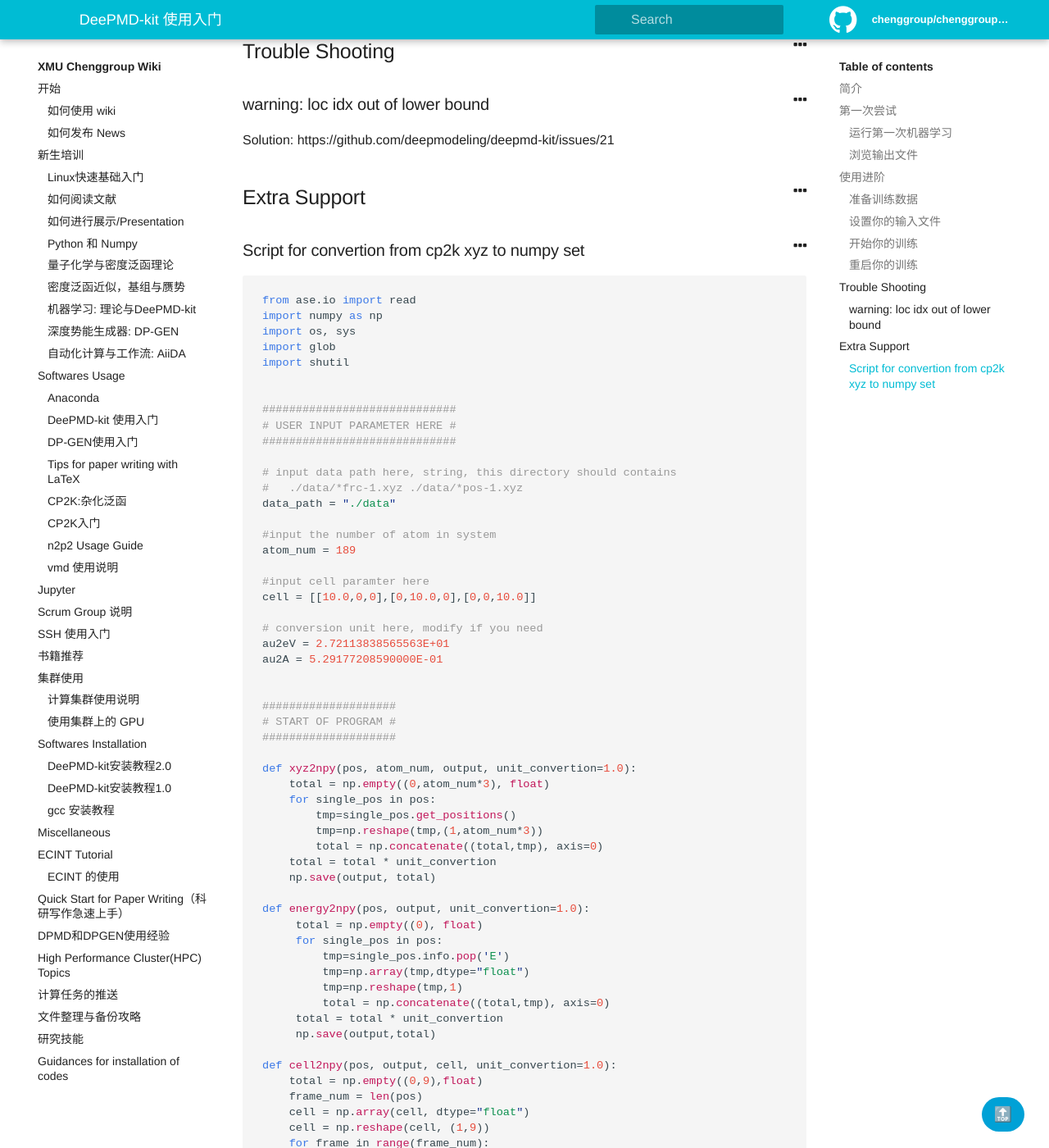
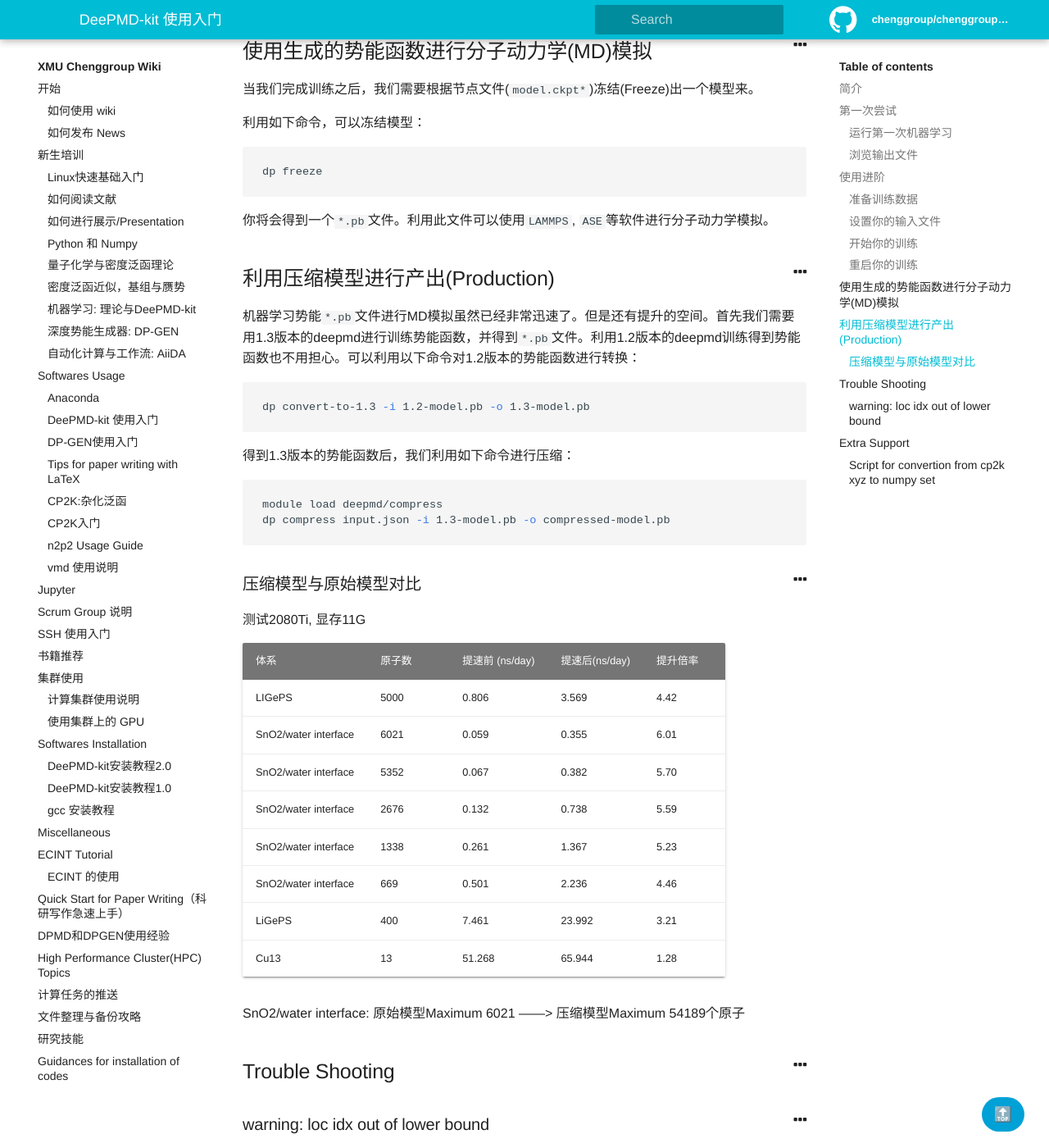
Before and after one commit to chenggroup/chenggroup.github.io, a Jekyll site: the page built from _wiki/Softwares Usage/DeePMD-kit.md, in a window 1280 px wide and 1400 px high, scrolled down 6273 px. Shown: the whole window at 82% size. Built offline with Jekyll 4.4.1, drawn with Linux system fonts in a browser that asks for light colours.

Commit message:
压缩模型解说

````diff
--- a/_wiki/Softwares Usage/DeePMD-kit.md
+++ b/_wiki/Softwares Usage/DeePMD-kit.md
@@ -256,6 +256,50 @@ dp train input.json --restart model.ckpt
 
 
 
+## 使用生成的势能函数进行分子动力学(MD)模拟
+
+当我们完成训练之后，我们需要根据节点文件(`model.ckpt*`)冻结(Freeze)出一个模型来。
+
+利用如下命令，可以冻结模型：
+
+```bash
+dp freeze
+```
+
+你将会得到一个`*.pb`文件。利用此文件可以使用`LAMMPS`, `ASE`等软件进行分子动力学模拟。
+
+## 利用压缩模型进行产出(Production)
+
+机器学习势能`*.pb`文件进行MD模拟虽然已经非常迅速了。但是还有提升的空间。首先我们需要用1.3版本的deepmd进行训练势能函数，并得到`*.pb`文件。利用1.2版本的deepmd训练得到势能函数也不用担心。可以利用以下命令对1.2版本的势能函数进行转换：
+
+```bash
+dp convert-to-1.3 -i 1.2-model.pb -o 1.3-model.pb
+```
+
+得到1.3版本的势能函数后，我们利用如下命令进行压缩：
+
+```bash
+module load deepmd/compress
+dp compress input.json -i 1.3-model.pb -o compressed-model.pb
+```
+
+### 压缩模型与原始模型对比
+
+测试2080Ti, 显存11G
+
+| 体系                 | 原子数 | 提速前 (ns/day) | 提速后(ns/day) | 提升倍率 |
+| -------------------- | ------ | --------------- | -------------- | -------- |
+| LIGePS               | 5000   | 0.806           | 3.569          | 4.42     |
+| SnO2/water interface | 6021   | 0.059           | 0.355          | 6.01     |
+| SnO2/water interface | 5352   | 0.067           | 0.382          | 5.70     |
+| SnO2/water interface | 2676   | 0.132           | 0.738          | 5.59     |
+| SnO2/water interface | 1338   | 0.261           | 1.367          | 5.23     |
+| SnO2/water interface | 669    | 0.501           | 2.236          | 4.46     |
+| LiGePS               | 400    | 7.461           | 23.992         | 3.21     |
+| Cu13                 | 13     | 51.268          | 65.944         | 1.28     |
+
+SnO2/water interface: 原始模型Maximum 6021 ——> 压缩模型Maximum 54189个原子
+
 ## Trouble Shooting
 
 ### warning: loc idx out of lower bound
````
